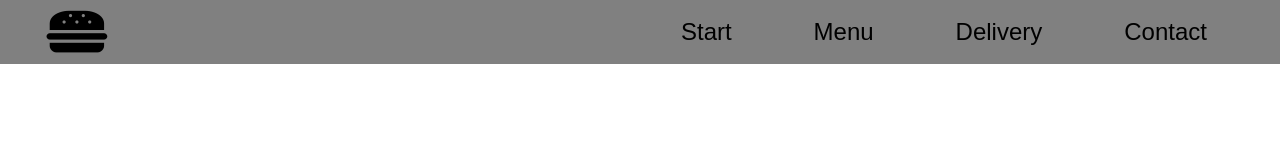
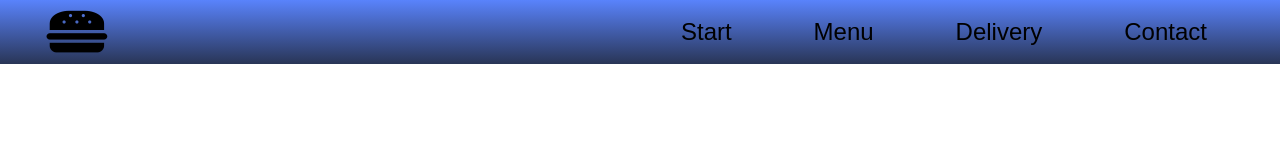
Before and after one commit to adno88/Hamburger-menu, a plain HTML site: page index.html in a window 1280 px wide. Drawn offline with Linux system fonts and the light colour scheme.

Commit message:
Added background and animated button

```diff
--- a/style.css
+++ b/style.css
@@ -9,7 +9,7 @@ html {
     font-family: Arial, sans-serif;
 }
 nav {
-    background-color: gray;
+    background-image: linear-gradient(180deg, rgba(89, 131, 252, 1) 0%, rgba(41, 53, 86, 1) 100%);
     display: flex;
     justify-content: space-between;
     align-items: center;
@@ -88,6 +88,7 @@ a:hover::after {
     }
     a {
         letter-spacing: 3px;
+        color: black;
     }
 }
 @media only screen and (max-width: 750px) {
```
